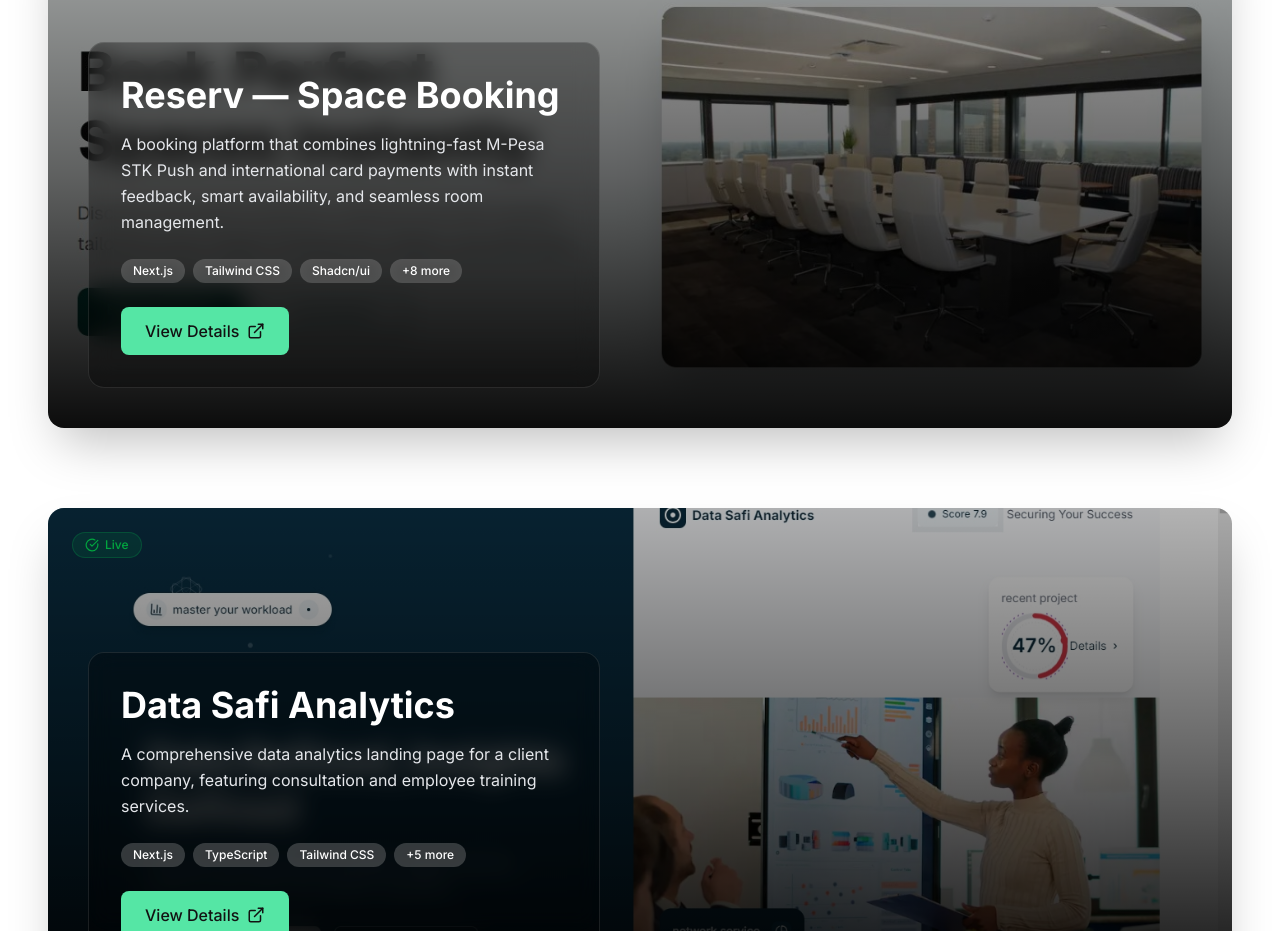
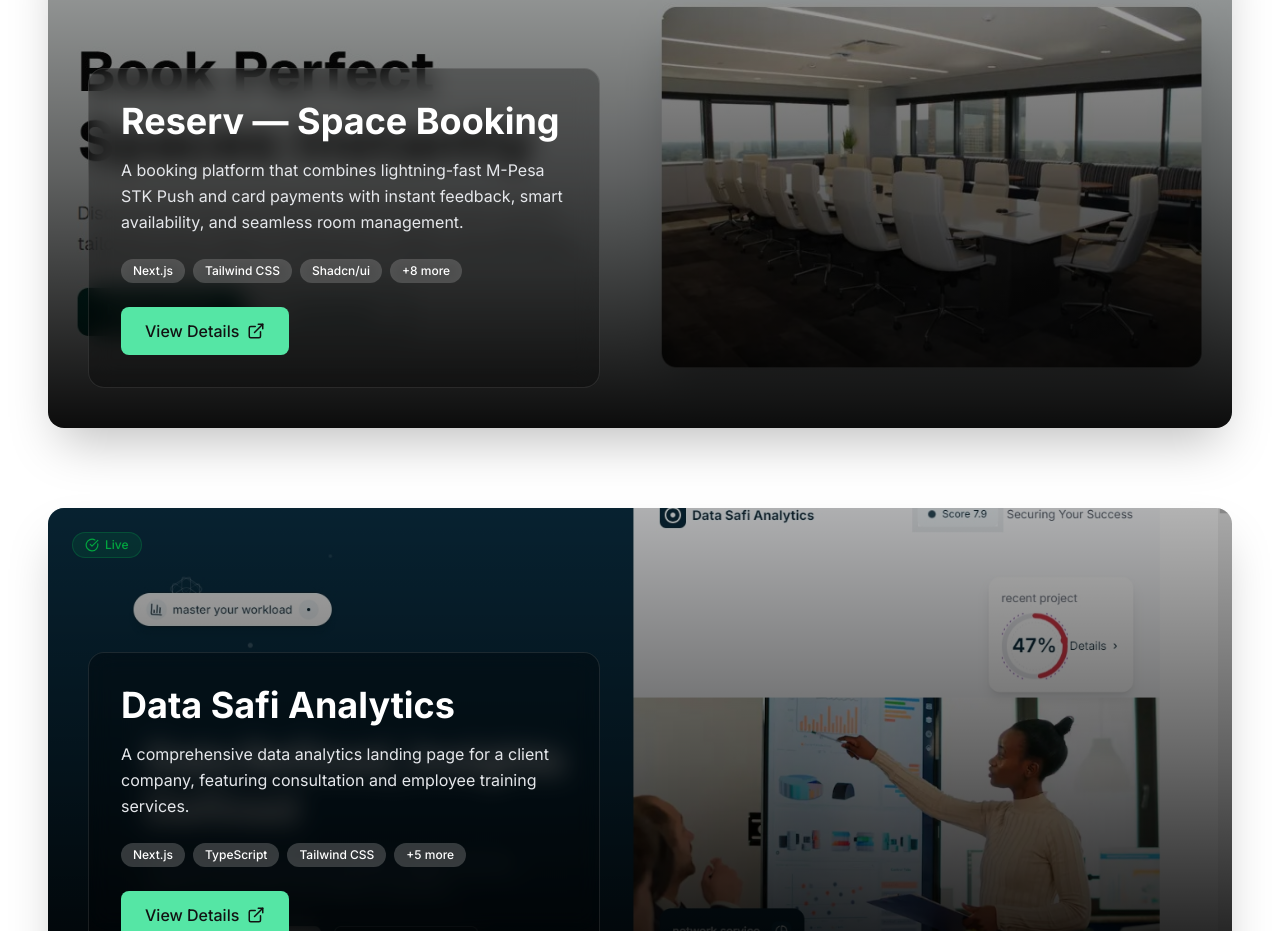
Before and after one commit to ngenoclinton/ngenoweb, a Next.js app: page / in a window 1280 px wide. Shown: the part 1200-2131 px from the top of the page. Built offline with nearby package versions, Linux system fonts and the light colour scheme.

Commit message:
Update Projects.jsx

```diff
--- a/components/Projects.jsx
+++ b/components/Projects.jsx
@@ -8,7 +8,7 @@ const projects = [
   {
   id: 5,
   title: "Reserv — Space Booking",
-  description: "A booking platform that combines lightning-fast M-Pesa STK Push and international card payments with instant feedback, smart availability, and seamless room management.",
+  description: "A booking platform that combines lightning-fast M-Pesa STK Push and card payments with instant feedback, smart availability, and seamless room management.",
   images: [
     "/projects/reserve/reserv_home.jpg",
     "/projects/reserve/reserv_rooms.png",
@@ -34,7 +34,7 @@ const projects = [
   isPrivateRepo: false,
   status: "live",
   details: {
-    overview: "Reserv is a space booking platform built for the African and global market. It delivers instant M-Pesa payments with perfect success/failure/timeout handling, while actively adding seamless card payments (Stripe/Paystack) — creating a true dual-payment powerhouse. Built with Next.js 14 + Appwrite and deployed on Vercel.",
+    overview: "Reserv is a space booking platform. It delivers instant M-Pesa payments with perfect success/failure/timeout handling, while actively adding seamless card payments (Stripe/Paystack) — creating a true dual-payment powerhouse. Built with Next.js 14 + Appwrite and deployed on Vercel.",
 
     features: [
       "Instant M-Pesa STK Push with 100% accurate real-time feedback (success in less than 1s, wrong PIN, cancel, timeout)",
```
